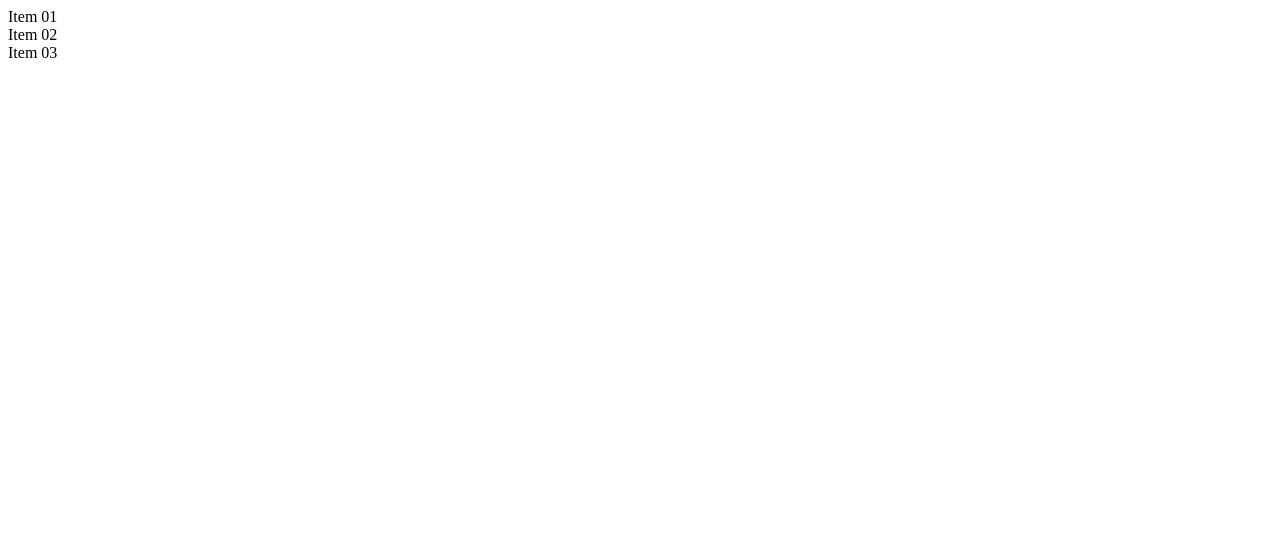
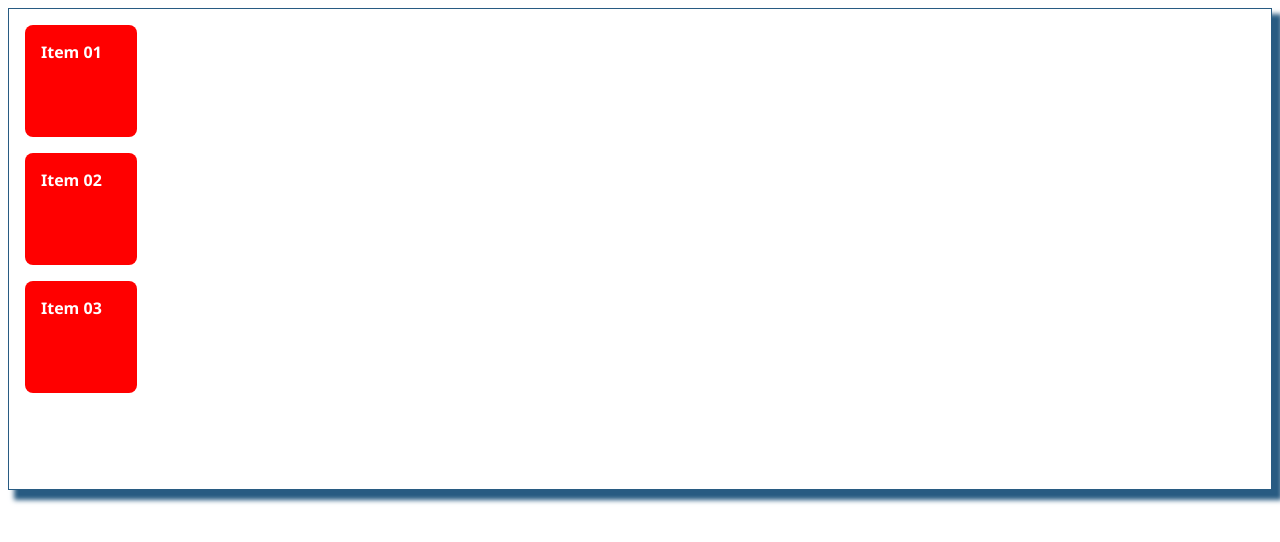
Before and after one commit to yallisin/pbr-diw-4963101-exemplo-02, a plain HTML site: page index.html in a window 1280 px wide. Drawn offline with Linux system fonts and the light colour scheme.

Commit message:
modificações

```diff
--- a/index.html
+++ b/index.html
@@ -4,6 +4,29 @@
     <meta charset="UTF-8">
     <meta name="viewport" content="width=device-width, initial-scale=1.0">
     <title>Exemplo Flexbox</title>
+    <style>
+        * {
+            font-size: 16px;
+            font-family:'Segoe UI', Tahoma, Geneva, Verdana, sans-serif;
+        }
+
+        .container {
+            border: 1px solid #285b82;
+            height: 30rem;
+            box-shadow: .5rem .5rem .3rem .1rem #285b82 ;
+        }
+
+        .item {
+            background-color: red;
+            color: white;
+            font-weight: bold;
+            padding: 1rem;
+            margin: 1rem;
+            width: 5rem;
+            height: 5rem;
+            border-radius: .5rem;
+        }
+    </style>
 </head>
 <body>
     <div class="container">
```
